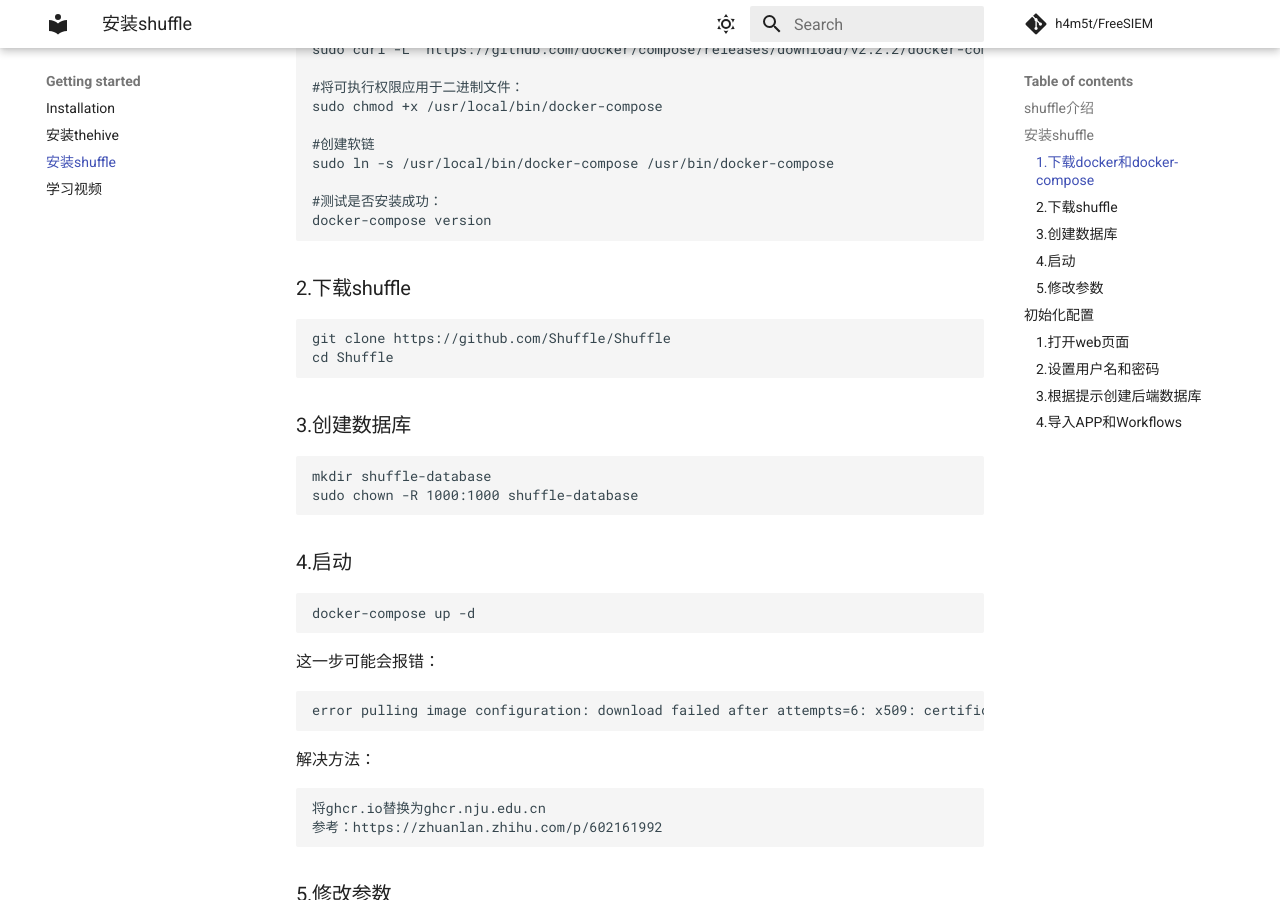
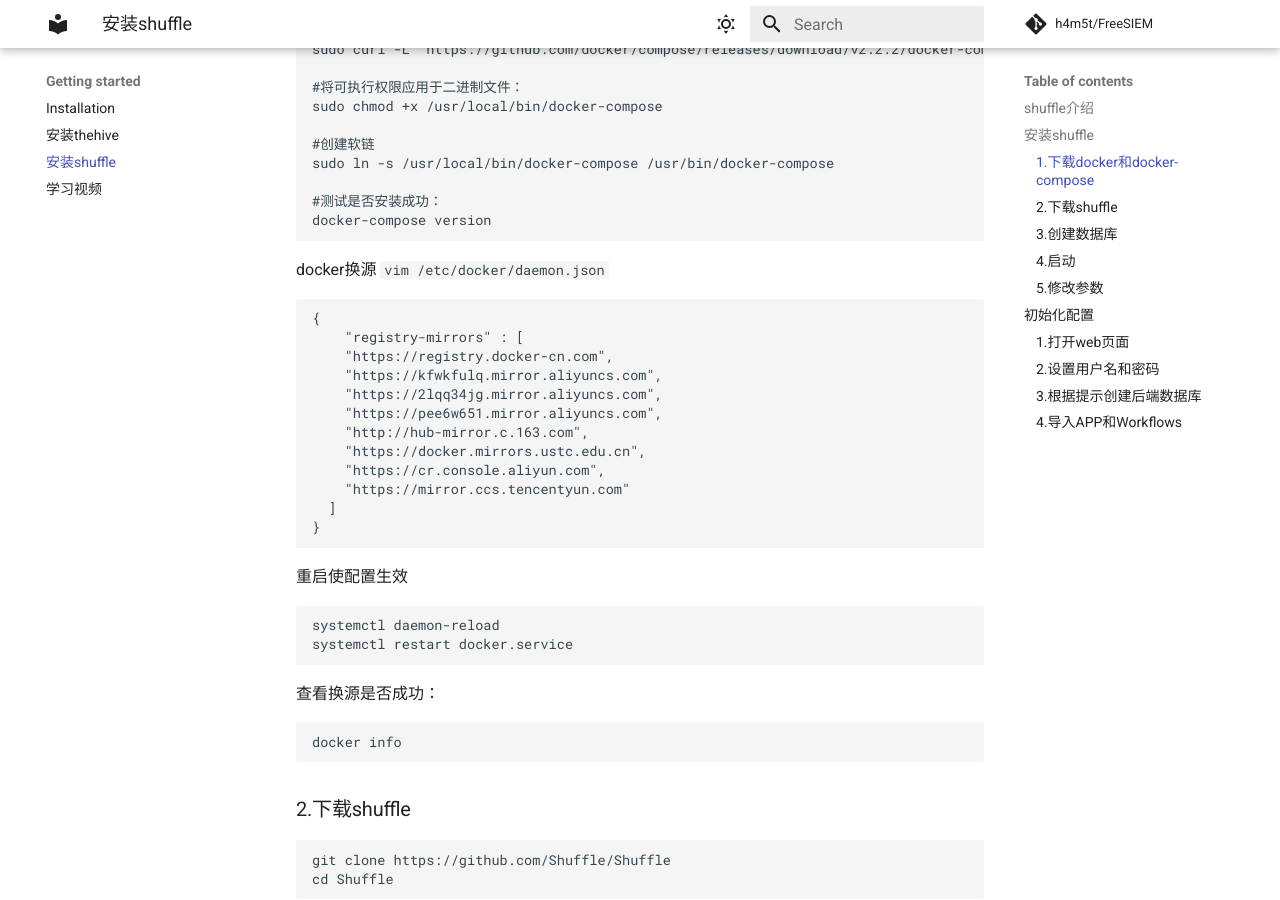
Before and after one commit to h4m5t/FreeSIEM, an MkDocs documentation site: the page built from docs/install_shuffle.md, in a window 1280 px wide and 900 px high, scrolled down 638 px. Built offline with MkDocs 1.6.1 and Material for MkDocs 9.7.7, drawn with Linux system fonts in a browser that asks for light colours; comment, search, counter and statistics services are not loaded.

Commit message:
Update install_shuffle.md

````diff
--- a/docs/install_shuffle.md
+++ b/docs/install_shuffle.md
@@ -34,6 +34,39 @@
 
 #测试是否安装成功：
 docker-compose version
+```
+
+docker换源
+`vim /etc/docker/daemon.json`
+
+```
+{
+    "registry-mirrors" : [
+    "https://registry.docker-cn.com",
+    "https://kfwkfulq.mirror.aliyuncs.com",
+    "https://2lqq34jg.mirror.aliyuncs.com",
+    "https://pee6w651.mirror.aliyuncs.com",
+    "http://hub-mirror.c.163.com",
+    "https://docker.mirrors.ustc.edu.cn",
+    "https://cr.console.aliyun.com",
+    "https://mirror.ccs.tencentyun.com"
+  ]
+}
+```
+
+
+
+重启使配置生效
+
+```
+systemctl daemon-reload
+systemctl restart docker.service
+```
+
+查看换源是否成功：
+
+```
+docker info
 ```
 
 ### 2.下载shuffle
````
